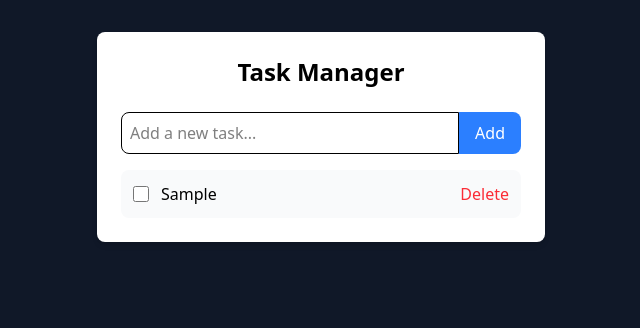
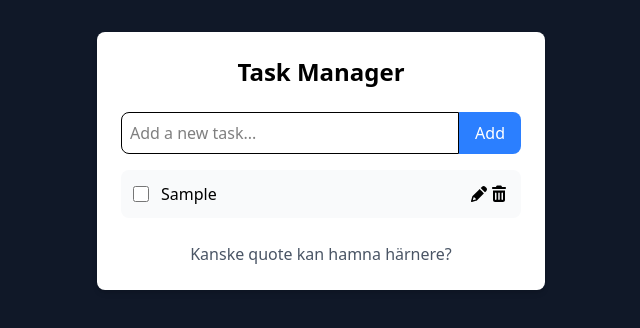
Before and after one commit to s-weberg/Project-Mini-Dashboard, a React (Vite) app: page / in a window 1280 px wide. Both pictures are taken after typing "Sample" into the empty fields and a click on the button "Add". Shown: the top 328 px of the page, without its empty margins (319-959 px from the left). Built offline with nearby package versions, Linux system fonts and the light colour scheme.

Commit message:
Add task editing and FontAwesome icons to App
Introduced task editing functionality with an edit input and update button. Integrated FontAwesome icons for edit and delete actions, and added related dependencies to package.json.

```diff
--- a/package.json
+++ b/package.json
@@ -10,6 +10,8 @@
     "preview": "vite preview"
   },
   "dependencies": {
+    "@fortawesome/free-solid-svg-icons": "^7.0.1",
+    "@fortawesome/react-fontawesome": "^3.0.2",
     "@tailwindcss/postcss": "^4.1.13",
     "@tailwindcss/vite": "^4.1.13",
     "react": "^19.1.1",
--- a/src/App.tsx
+++ b/src/App.tsx
@@ -1,9 +1,14 @@
 import { useState } from "react";
 import type { Task } from "./components/types.tsx";
+import { FontAwesomeIcon } from "@fortawesome/react-fontawesome";
+import { faTrashCan, faPencilAlt } from "@fortawesome/free-solid-svg-icons";
 
 function App() {
   const [tasks, setTasks] = useState<Task[]>([]);
   const [newTask, setNewTask] = useState("");
+  const [editTask, setEditTask] = useState<{ id: number | null; text: string }>(
+    { id: null, text: "" }
+  );
 
   const addTask = () => {
     if (!newTask.trim()) return;
@@ -31,6 +36,19 @@ function App() {
     setTasks(tasks.filter((task) => task.id !== id));
   };
 
+  const startEditTask = (task: Task) => {
+    setEditTask({ id: task.id, text: task.text });
+  };
+
+  const updateTask = () => {
+    setTasks(
+      tasks.map((task) =>
+        task.id === editTask.id ? { ...task, text: editTask.text } : task
+      )
+    );
+    setEditTask({ id: null, text: "" });
+  };
+
   return (
     <div className="min-h-screen bg-gray-900 py-8">
       <div className="max-w-md mx-auto bg-white rounded-lg shadow-md p-6">
@@ -51,6 +69,25 @@ function App() {
             Add
           </button>
         </div>
+
+        {editTask.id && (
+          <div className="mb-4 border-zinc-600 p-0 bg-gray-100 rounded flex justify-end">
+            <input
+              value={editTask.text}
+              onChange={(e) =>
+                setEditTask({ ...editTask, text: e.target.value })
+              }
+              className="flex-1 p-2  rounded-l-lg focus:outline-none focus:border-blue-500"
+              placeholder="Add new text..."
+            />
+            <button
+              onClick={updateTask}
+              className=" bg-gray-500 text-white px-4 rounded-r-lg hover:bg-gray-600"
+            >
+              Update
+            </button>
+          </div>
+        )}
 
         <div className="space-y-2">
           {tasks.map((task) => (
@@ -73,14 +110,19 @@ function App() {
                   {task.text}
                 </span>
               </label>
-              <button
-                onClick={() => deleteTask(task.id)}
-                className="text-red-500 hover:text-red-700"
-              >
-                Delete
+
+              <button onClick={() => startEditTask(task)}>
+                <FontAwesomeIcon icon={faPencilAlt} />
+              </button>
+
+              <button onClick={() => deleteTask(task.id)}>
+                <FontAwesomeIcon icon={faTrashCan} />
               </button>
             </div>
           ))}
+        </div>
+        <div className="mt-6 text-center text-gray-600">
+          <p>Kanske quote kan hamna härnere?</p>
         </div>
       </div>
     </div>
```
Also changed, not shown: 1 other file (tests, documents, lock files or other folders).
